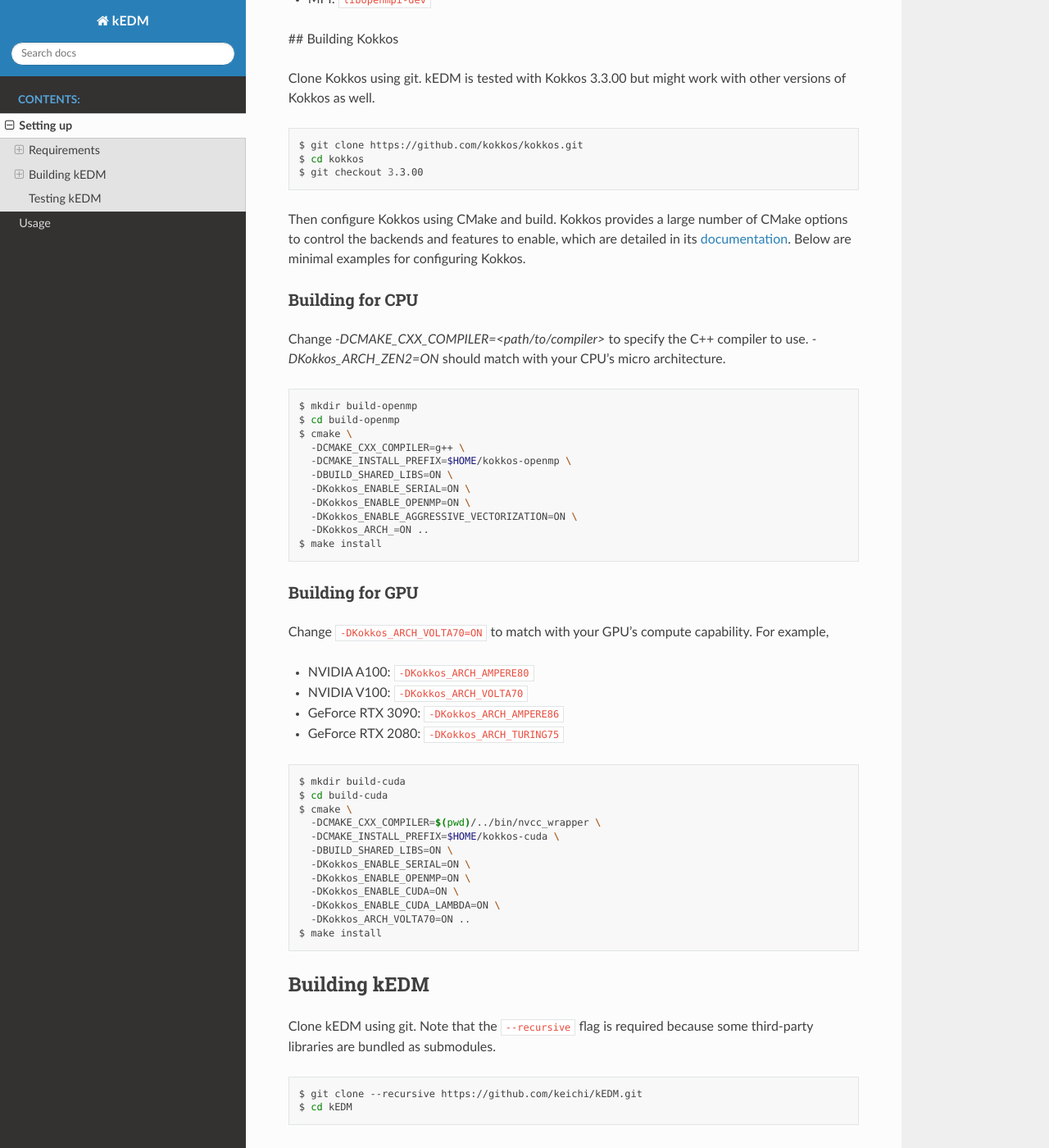
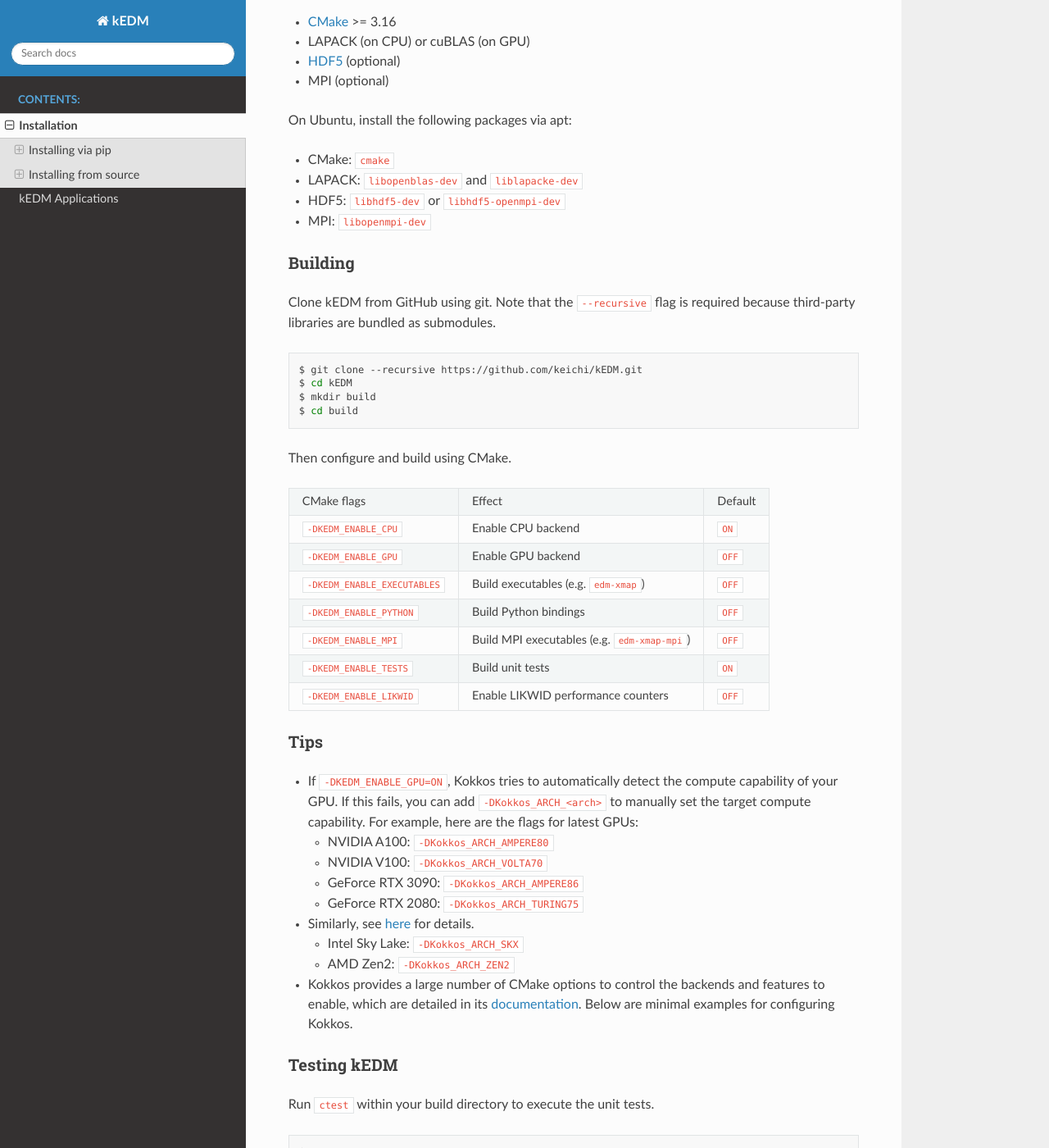
Before and after one commit to keichi/kEDM, a Sphinx documentation site: the page built from docs/setup.rst, in a window 1280 px wide and 1400 px high, scrolled down 544 px. Shown: the whole window at 82% size. Built offline with Sphinx 7.4.7 and the Read the Docs theme 2.0.0, drawn with Linux system fonts in a browser that asks for light colours; some of the changed text lies outside the part shown.

Commit message:
Update docs

```diff
--- a/docs/index.rst
+++ b/docs/index.rst
@@ -18,8 +18,8 @@
    :caption: Contents:
 
    setup
+   python
    usage
-   kedm
 
 
 Indices and tables
--- a/docs/setup.rst
+++ b/docs/setup.rst
@@ -1,128 +1,90 @@
-Setting up
-##########
+Installation
+############
+
+Installing via pip
+------------------
 
 Requirements
 ============
 
-kEDM requires the following tools and libraries:
+- Python >= 3.6
+- pip >= 19.3
 
-- `CMake <https://cmake.org/>`_ 3.10 or greater
-- `Kokkos <https://github.com/kokkos/kokkos>`_ 3.2.00 or greater
-- `HDF5 <https://www.hdfgroup.org/solutions/hdf5/>`_
+.. code-block:: bash
+
+    $ pip install kedm
+
+Installing from source
+----------------------
+
+Requirements
+============
+
+When building kEDM from source, following tools and libraries are required:
+
+- `CMake <https://cmake.org/>`_ >= 3.16
 - LAPACK (on CPU) or cuBLAS (on GPU)
+- `HDF5 <https://www.hdfgroup.org/solutions/hdf5/>`_ (optional)
 - MPI (optional)
 
 On Ubuntu, install the following packages via apt:
 
 - CMake: ``cmake``
+- LAPACK: ``libopenblas-dev`` and ``liblapacke-dev``
 - HDF5: ``libhdf5-dev`` or ``libhdf5-openmpi-dev``
-- LAPACK: ``libopenblas-dev`` and ``liblapacke-dev``
 - MPI: ``libopenmpi-dev``
 
-## Building Kokkos
 
-Clone Kokkos using git. kEDM is tested with Kokkos 3.3.00 but might work with
-other versions of Kokkos as well.
-
-.. code-block:: bash
-
-    $ git clone https://github.com/kokkos/kokkos.git
-    $ cd kokkos
-    $ git checkout 3.3.00
-
-Then configure Kokkos using CMake and build. Kokkos provides a large number of
-CMake options to control the backends and features to enable, which are
-detailed in its `documentation <https://github.com/kokkos/kokkos/blob/master/BUILD.md>`_.
-Below are minimal examples for configuring Kokkos.
-
-Building for CPU
-----------------
-
-Change `-DCMAKE_CXX_COMPILER=<path/to/compiler>` to specify the C++ compiler
-to use. `-DKokkos_ARCH_ZEN2=ON` should match with your CPU's micro
-architecture.
-
-.. code-block:: bash
-
-    $ mkdir build-openmp
-    $ cd build-openmp
-    $ cmake \
-      -DCMAKE_CXX_COMPILER=g++ \
-      -DCMAKE_INSTALL_PREFIX=$HOME/kokkos-openmp \
-      -DBUILD_SHARED_LIBS=ON \
-      -DKokkos_ENABLE_SERIAL=ON \
-      -DKokkos_ENABLE_OPENMP=ON \
-      -DKokkos_ENABLE_AGGRESSIVE_VECTORIZATION=ON \
-      -DKokkos_ARCH_=ON ..
-    $ make install
-
-Building for GPU
-----------------
-
-Change ``-DKokkos_ARCH_VOLTA70=ON`` to match with your GPU's compute capability.
-For example,
-
-- NVIDIA A100: ``-DKokkos_ARCH_AMPERE80``
-- NVIDIA V100: ``-DKokkos_ARCH_VOLTA70``
-- GeForce RTX 3090: ``-DKokkos_ARCH_AMPERE86``
-- GeForce RTX 2080: ``-DKokkos_ARCH_TURING75``
-
-.. code-block:: bash
-
-    $ mkdir build-cuda
-    $ cd build-cuda
-    $ cmake \
-      -DCMAKE_CXX_COMPILER=$(pwd)/../bin/nvcc_wrapper \
-      -DCMAKE_INSTALL_PREFIX=$HOME/kokkos-cuda \
-      -DBUILD_SHARED_LIBS=ON \
-      -DKokkos_ENABLE_SERIAL=ON \
-      -DKokkos_ENABLE_OPENMP=ON \
-      -DKokkos_ENABLE_CUDA=ON \
-      -DKokkos_ENABLE_CUDA_LAMBDA=ON \
-      -DKokkos_ARCH_VOLTA70=ON ..
-    $ make install
-
-Building kEDM
+Building
 =============
 
-Clone kEDM using git. Note that the ``--recursive`` flag is required because
-some third-party libraries are bundled as submodules.
+Clone kEDM from GitHub using git. Note that the ``--recursive`` flag is
+required because third-party libraries are bundled as submodules.
 
 .. code-block:: bash
 
     $ git clone --recursive https://github.com/keichi/kEDM.git
     $ cd kEDM
+    $ mkdir build
+    $ cd build
 
 Then configure and build using CMake.
 
-Building for CPU
-----------------
+============================= ============================================== ========
+CMake flags                    Effect                                         Default
+----------------------------- ---------------------------------------------- --------
+``-DKEDM_ENABLE_CPU``          Enable CPU backend                              ``ON``
+``-DKEDM_ENABLE_GPU``          Enable GPU backend                              ``OFF``
+``-DKEDM_ENABLE_EXECUTABLES``  Build executables (e.g. ``edm-xmap``)           ``OFF``
+``-DKEDM_ENABLE_PYTHON``       Build Python bindings                           ``OFF``
+``-DKEDM_ENABLE_MPI``          Build MPI executables (e.g. ``edm-xmap-mpi``)   ``OFF``
+``-DKEDM_ENABLE_TESTS``        Build unit tests                                ``ON``
+``-DKEDM_ENABLE_LIKWID``       Enable LIKWID performance counters              ``OFF``
+============================= ============================================== ========
 
-Change ``-DCMAKE_CXX_COMPILER=<path/to/compiler>`` to specify the C++ compiler
-to use.
+Tips
+====
 
-.. code-block:: bash
+- If ``-DKEDM_ENABLE_GPU=ON``, Kokkos tries to automatically detect the compute
+  capability of your GPU. If this fails, you can add ``-DKokkos_ARCH_<arch>`` to
+  manually set the target compute capability. For example, here are the flags
+  for latest GPUs:
 
-    $ mkdir build-openmp
-    $ cd build-openmp
-    $ cmake \
-      -DCMAKE_CXX_COMPILER=g++ \
-      -DKokkos_DIR=$HOME/kokkos-openmp/lib/cmake/Kokkos \
-      -DHIGHFIVE_USE_BOOST=OFF ..
-    $ make
+  - NVIDIA A100: ``-DKokkos_ARCH_AMPERE80``
+  - NVIDIA V100: ``-DKokkos_ARCH_VOLTA70``
+  - GeForce RTX 3090: ``-DKokkos_ARCH_AMPERE86``
+  - GeForce RTX 2080: ``-DKokkos_ARCH_TURING75``
 
-Building for GPU
-----------------
+- Similarly, see `here <https://github.com/kokkos/kokkos/blob/master/cmake/kokkos_arch.cmake>`_ for details.
 
-.. code-block:: bash
+  - Intel Sky Lake: ``-DKokkos_ARCH_SKX``
+  - AMD Zen2: ``-DKokkos_ARCH_ZEN2``
 
-    $ mkdir build-cuda
-    $ cd build-cuda
-    $ cmake
-        -DCMAKE_CXX_COMPILER=$HOME/kokkos-cuda/bin/nvcc_wrapper \
-        -DKokkos_DIR=$HOME/kokkos-cuda/lib/cmake/Kokkos \
-        -DHIGHFIVE_USE_BOOST=OFF ..
-    $ make
+- Kokkos provides a large number of CMake options to control the backends and
+  features to enable, which are detailed in its
+  `documentation <https://github.com/kokkos/kokkos/blob/master/BUILD.md>`_.
+  Below are minimal examples for configuring Kokkos.
+
 
 Testing kEDM
 ============
--- a/docs/usage.rst
+++ b/docs/usage.rst
@@ -1,5 +1,5 @@
-Usage
-#####
+kEDM Applications
+#################
 
 Convergent Cross Mapping (CCM)
 ==============================
--- a/setup.py
+++ b/setup.py
@@ -1,6 +1,6 @@
-import versioneer
 from skbuild import setup
 
+import versioneer
 
 with open("README.md", "r") as f:
     readme = f.read()
```
Also changed, not shown: docs/python.rst (renamed from docs/kedm.rst), 1 other file.
